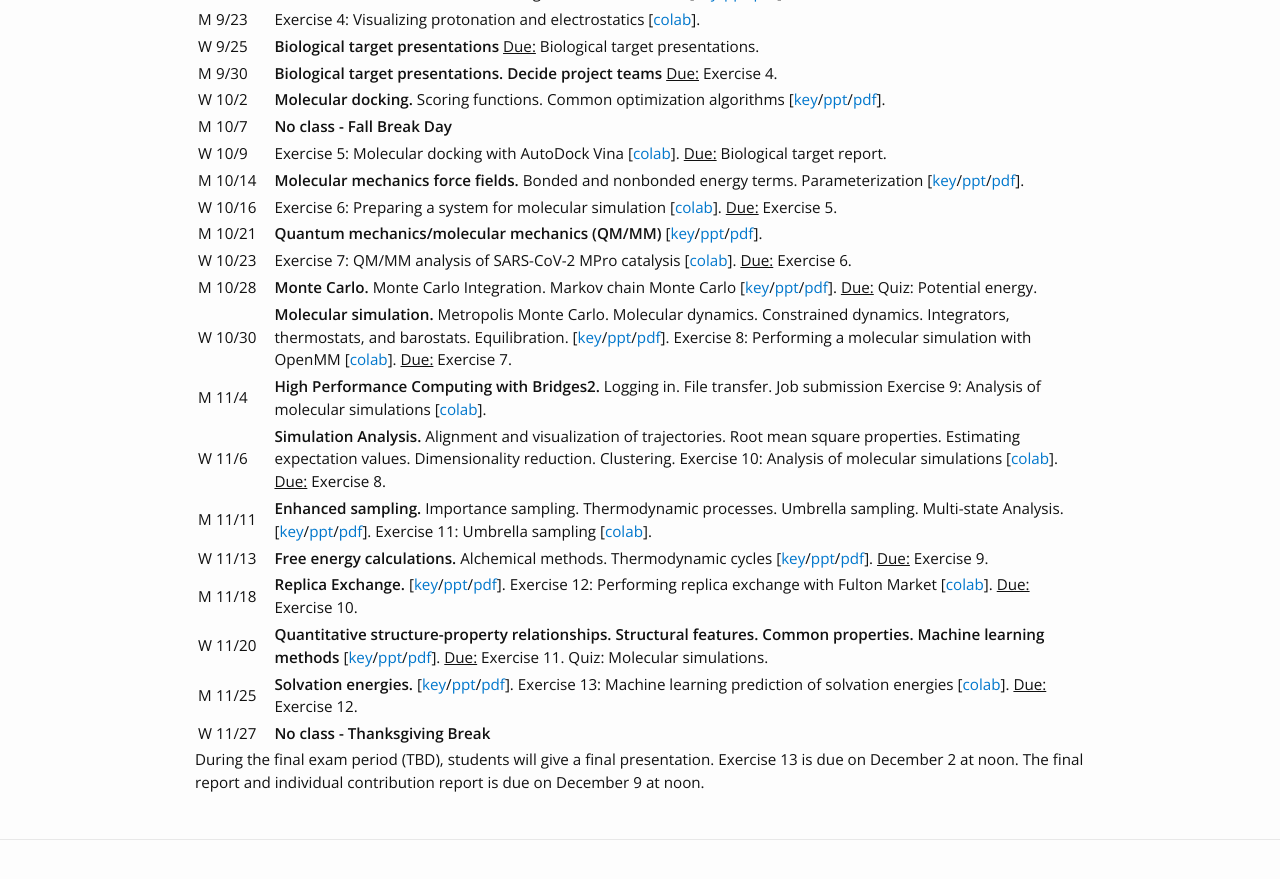
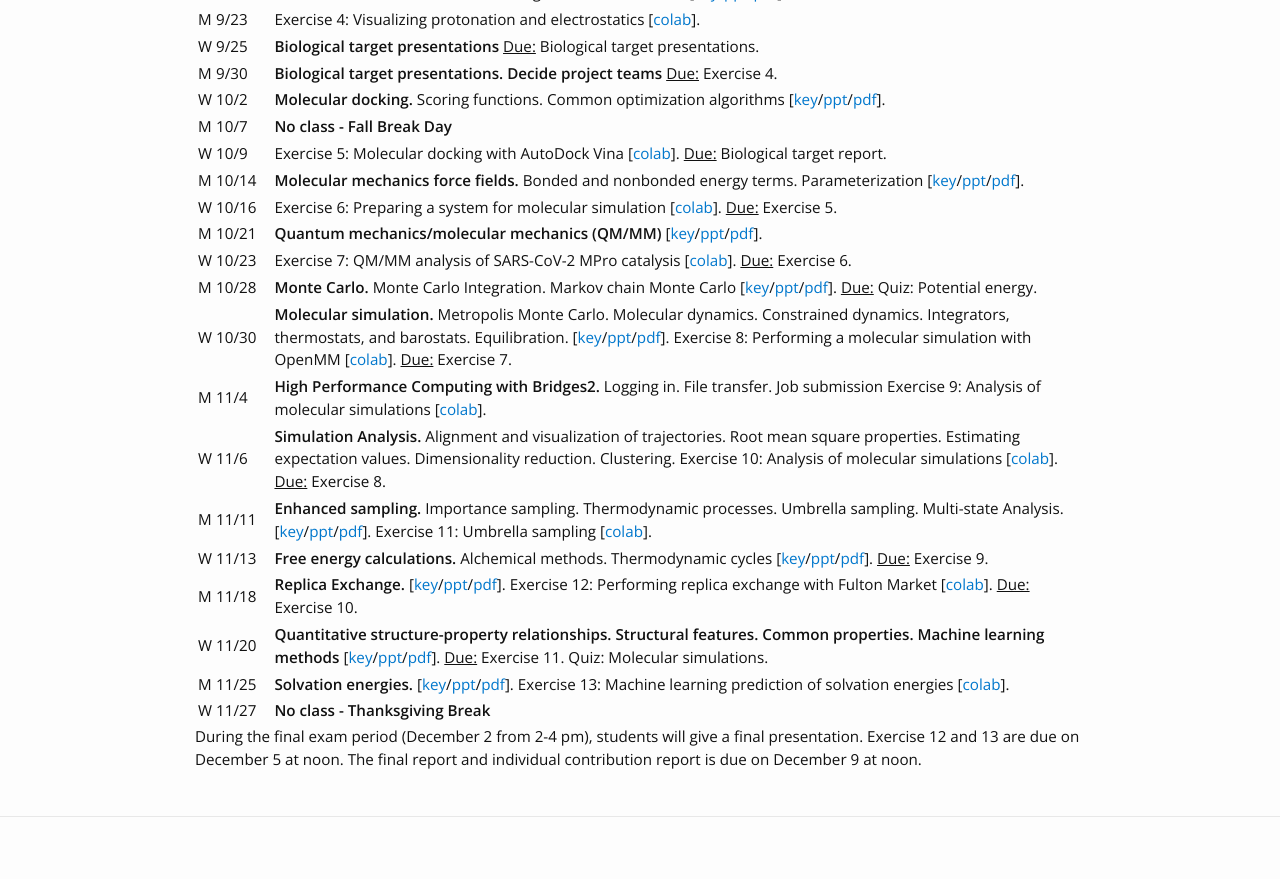
Before and after one commit to daveminh/Chem456-2024F, a Jekyll site: the page built from docs/schedule.md, in a window 1280 px wide and 900 px high, scrolled down 653 px. Shown: the top 879 px of the window. Built offline with Jekyll 4.4.1, drawn with Linux system fonts in a browser that asks for light colours; nearby versions of some CDN libraries.

Commit message:
Updates to schedule, exercise 12, and QSPR slides

```diff
--- a/docs/_data/modules.yml
+++ b/docs/_data/modules.yml
@@ -182,7 +182,6 @@
   title: "Solvation energies."
   exercise: "13: Machine learning prediction of solvation energies"
   basename: "11-25-Solubility"
-  due: "Exercise 12"
   notebook: 13-QSPR
 
 - day: W
--- a/docs/schedule.md
+++ b/docs/schedule.md
@@ -22,4 +22,4 @@ Lecture slides and exercise notebooks should be available below after the class
 {%- if module.quiz %} <u>Quiz:</u> {{ module.quiz }}. {% endif %} |
 {% endfor %}
 
-During the final exam period (TBD), students will give a final presentation. Exercise 13 is due on December 2 at noon. The final report and individual contribution report is due on December 9 at noon.
+During the final exam period (December 2 from 2-4 pm), students will give a final presentation. Exercise 12 and 13 are due on December 5 at noon. The final report and individual contribution report is due on December 9 at noon.
```
Also changed, not shown: docs/assignments.md (+1 -1 lines).
